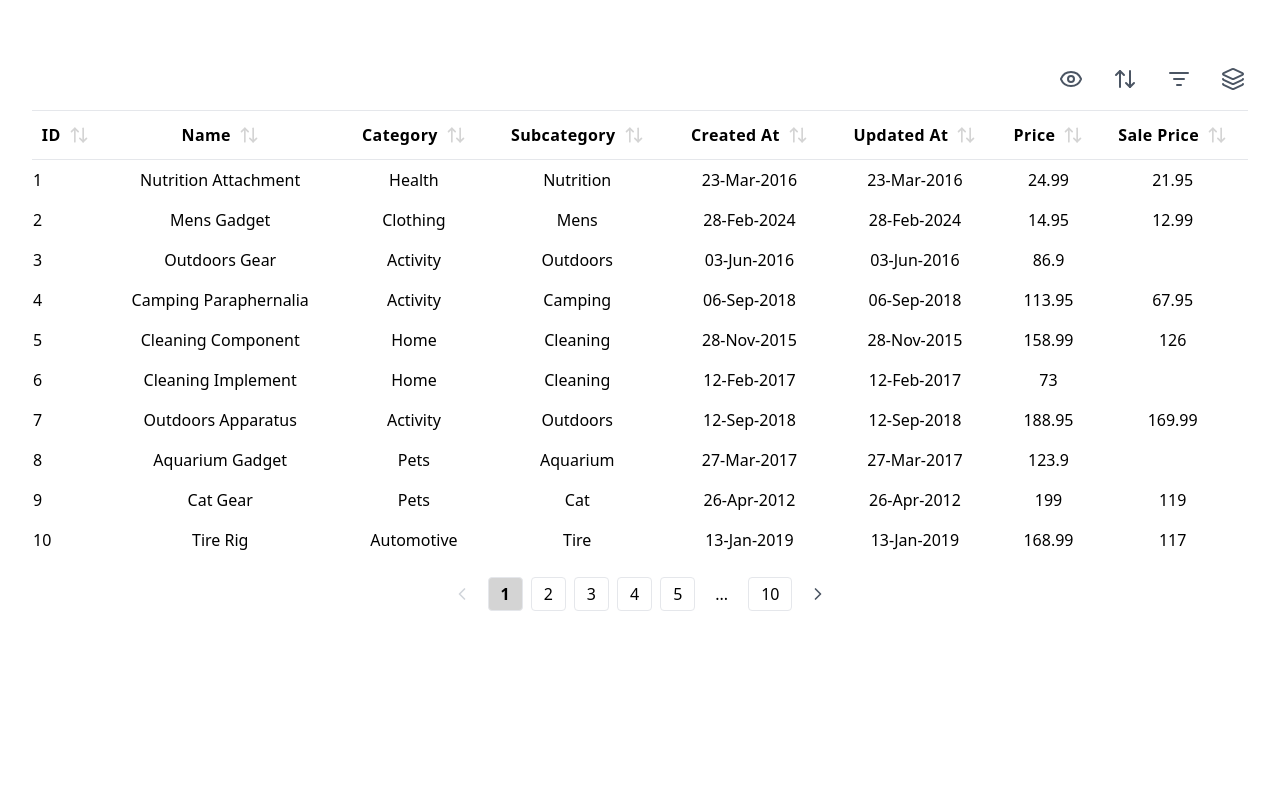
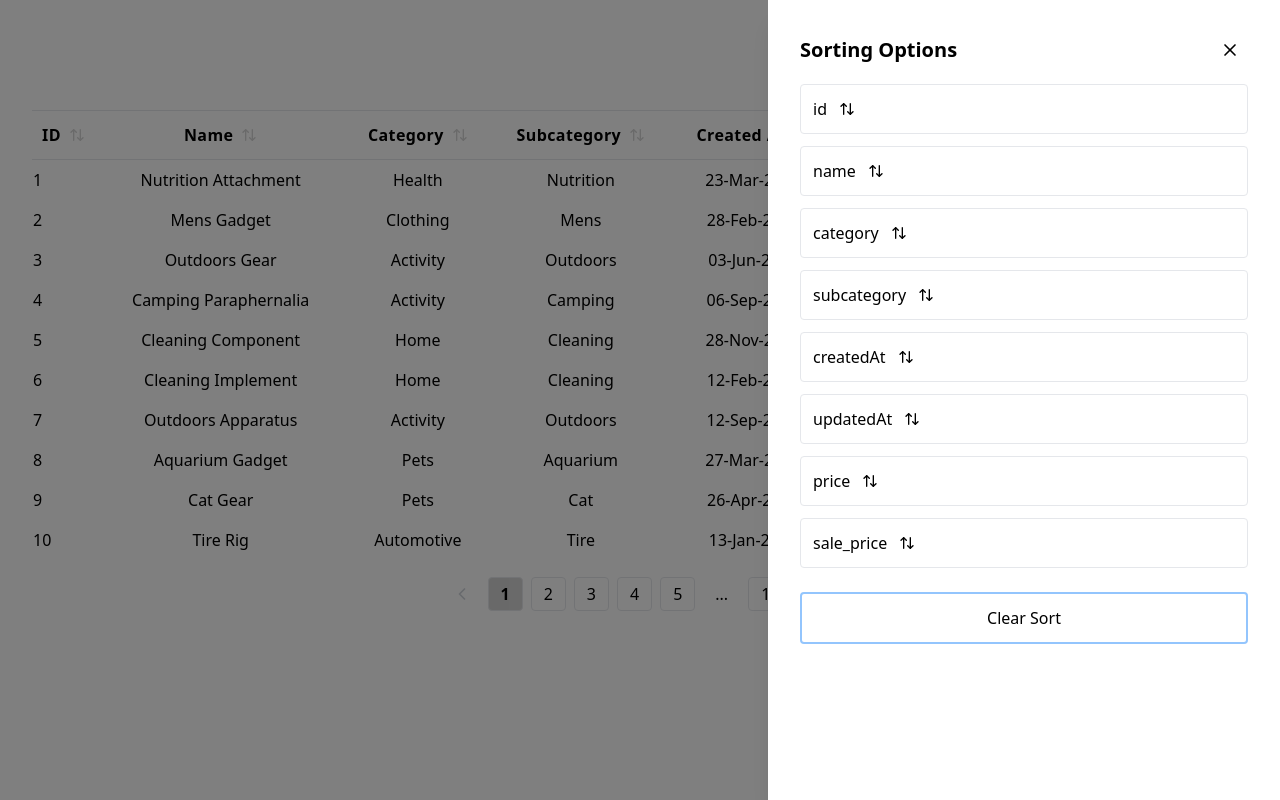
Before and after one commit to ShivangamSoni/products-table, a React (Vite) app: page / in a window 1280 px wide. Built offline with nearby package versions, Linux system fonts and the light colour scheme.

Commit message:
Add: Sorting Functionality

```diff
--- /dev/null
+++ b/src/components/products/SIdePanels/Sorting.tsx
@@ -0,0 +1,44 @@
+import { Table } from "@tanstack/react-table";
+
+import { ProductType } from "../Table";
+import { ArrowDown, ArrowUp, ArrowUpDown } from "lucide-react";
+
+export default function Sorting({
+    tableManager,
+}: {
+    tableManager: Table<ProductType>;
+}) {
+    return (
+        <div>
+            <ul className="space-y-3 mb-6">
+                {tableManager.getAllLeafColumns().map((column) => {
+                    const isSorted = column.getIsSorted();
+                    return (
+                        <li key={column.id}>
+                            <button
+                                className="outline-none w-full flex items-center justify-start gap-3 p-3 border rounded hover:bg-gray-100 focus-visible:bg-gray-100"
+                                onClick={column.getToggleSortingHandler()}
+                            >
+                                {column.id}
+                                {!isSorted ? (
+                                    <ArrowUpDown size={16} />
+                                ) : isSorted === "asc" ? (
+                                    <ArrowDown size={16} />
+                                ) : (
+                                    <ArrowUp size={16} />
+                                )}
+                            </button>
+                        </li>
+                    );
+                })}
+            </ul>
+
+            <button
+                className="outline-none w-full text-center p-3 border-2 border-blue-300 rounded hover:bg-gray-100 focus-visible:bg-gray-100"
+                onClick={() => tableManager.resetSorting()}
+            >
+                Clear Sort
+            </button>
+        </div>
+    );
+}
--- a/src/components/products/Table.tsx
+++ b/src/components/products/Table.tsx
@@ -1,24 +1,35 @@
 import { useState } from "react";
 
 import {
+    ColumnSort,
     createColumnHelper,
     flexRender,
     getCoreRowModel,
     getPaginationRowModel,
+    getSortedRowModel,
     useReactTable,
 } from "@tanstack/react-table";
 
 import { clsx } from "clsx";
 
-import { ArrowUpDown, Eye, Layers, ListFilter } from "lucide-react";
+import {
+    ArrowDown,
+    ArrowUp,
+    ArrowUpDown,
+    Eye,
+    Layers,
+    ListFilter,
+} from "lucide-react";
 
 import { Pagination } from "../Pagination";
+import SidePanel from "../sidepanel/SidePanel";
+import Sorting from "./SIdePanels/Sorting";
 
 import { formatDate } from "../../utils/date";
 
 import mockdata from "../../data/data.json";
 
-type ProductType = {
+export type ProductType = {
     id: number;
     name: string;
     category: string;
@@ -69,9 +80,19 @@ const columns = [
 export default function ProductsTable() {
     const [data] = useState<ProductType[]>(() => [...mockdata]);
 
+    const [sidePanelStatus, setSidePanelStatus] = useState<
+        "close" | "sort" | "toggle" | "group" | "filter"
+    >("sort");
+
+    const [sorting, setSorting] = useState<ColumnSort[]>([]);
+
     const tableManager = useReactTable({
         data,
         columns,
+
+        state: {
+            sorting,
+        },
 
         initialState: {
             pagination: {
@@ -79,8 +100,15 @@ export default function ProductsTable() {
             },
         },
 
+        // Required for everything
         getCoreRowModel: getCoreRowModel(),
+
+        // Pagination
         getPaginationRowModel: getPaginationRowModel(),
+
+        // Sorting
+        getSortedRowModel: getSortedRowModel(),
+        onSortingChange: setSorting,
     });
 
     return (
@@ -90,7 +118,10 @@ export default function ProductsTable() {
                     <span className="sr-only">Toggle Columns</span>
                     <Eye className="text-gray-600" size={24} />
                 </button>
-                <button className="outline-none p-0.5 rounded border border-transparent hover:border-current hover:bg-gray-200 focus-visible:border-current focus-visible:bg-gray-200">
+                <button
+                    onClick={() => setSidePanelStatus("sort")}
+                    className="outline-none p-0.5 rounded border border-transparent hover:border-current hover:bg-gray-200 focus-visible:border-current focus-visible:bg-gray-200"
+                >
                     <span className="sr-only">Sort Data</span>
                     <ArrowUpDown className="text-gray-600" size={24} />
                 </button>
@@ -108,7 +139,9 @@ export default function ProductsTable() {
                 <thead>
                     {tableManager.getHeaderGroups().map((headerGroup) => (
                         <tr key={headerGroup.id} className="border-y">
-                            {headerGroup.headers.map((header) => (
+                            {headerGroup.headers.map((header) => {
+                                const isSorted = header.column.getIsSorted();
+                                return (
                                     <th
                                         key={header.id}
                                         className="py-3 font-extrabold tracking-wide"
@@ -118,13 +151,27 @@ export default function ProductsTable() {
                                                 header.column.columnDef.header,
                                                 header.getContext()
                                             )}
+
+                                            {!isSorted ? (
                                                 <ArrowUpDown
+                                                    size={16}
                                                     className="text-neutral-300"
-                                            size={20}
                                                 />
+                                            ) : isSorted === "asc" ? (
+                                                <ArrowDown
+                                                    size={16}
+                                                    className="text-neutral-300"
+                                                />
+                                            ) : (
+                                                <ArrowUp
+                                                    size={16}
+                                                    className="text-neutral-300"
+                                                />
+                                            )}
                                         </div>
                                     </th>
-                            ))}
+                                );
+                            })}
                         </tr>
                     ))}
                 </thead>
@@ -163,6 +210,16 @@ export default function ProductsTable() {
                     onNext={tableManager.nextPage}
                 />
             </div>
+
+            {sidePanelStatus === "sort" && (
+                <SidePanel
+                    title={"Sorting Options"}
+                    isOpen
+                    onClose={() => setSidePanelStatus("close")}
+                >
+                    <Sorting tableManager={tableManager} />
+                </SidePanel>
+            )}
         </div>
     );
 }
--- a/src/components/sidepanel/SidePanel.tsx
+++ b/src/components/sidepanel/SidePanel.tsx
@@ -42,7 +42,7 @@ export default function SidePanel({
                         <h2 className="text-xl font-semibold">{title}</h2>
                         <button
                             onClick={onClose}
-                            className="p-2 hover:bg-gray-100 rounded-full"
+                            className="p-2 outline-none hover:bg-gray-100 focus-visible:bg-gray-100 rounded-full"
                         >
                             <X className="h-5 w-5" />
                         </button>
```
Lines whose indentation alone changed are shown as unchanged.
